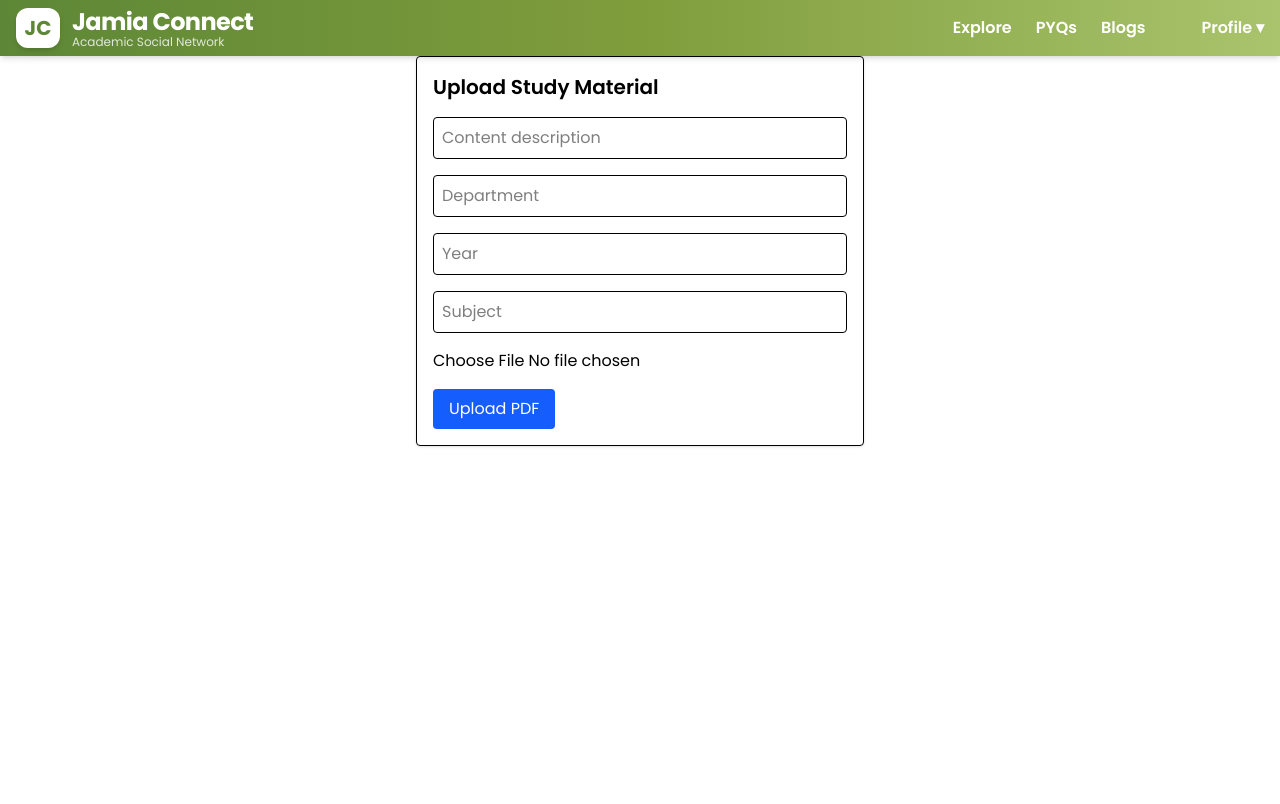
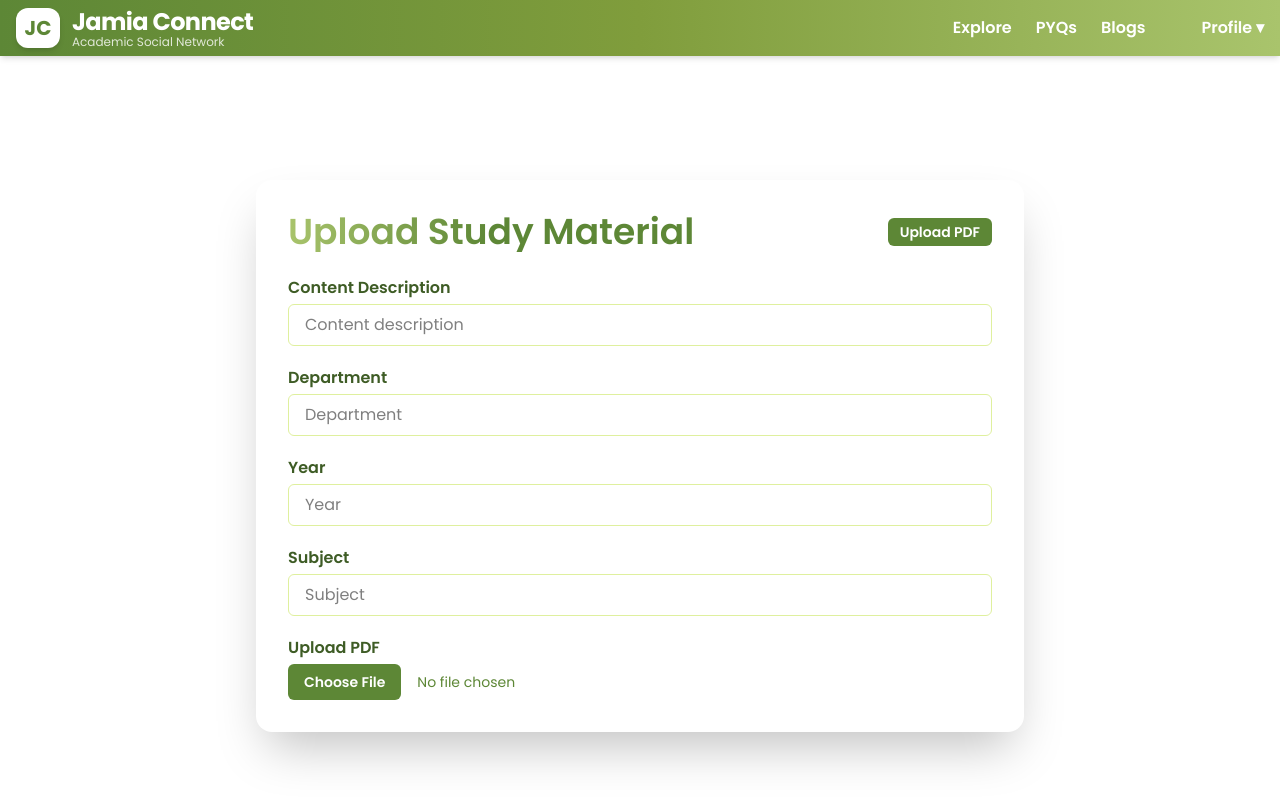
Before and after one commit to maneeq166/jamia-connect, a React (Vite) app in the folder frontend/: page /upload-pyq in a window 1280 px wide. Shown: the top 804 px of the page. Built offline with nearby package versions, Linux system fonts and the light colour scheme; sample sign-in values are in the browser's storage.

Commit message:
pyq section working

```diff
--- a/frontend/src/App.jsx
+++ b/frontend/src/App.jsx
@@ -19,6 +19,7 @@
 import Blog from "./pages/PostBlog.jsx";
 import BlogIndex from "./pages/BlogIndex.jsx";
 import SingleBlog from "./pages/SingleBlog.jsx";
+import HistoryOfJMI from "./pages/HistoryOfJMI.jsx";
 
 function App() {
   return (
@@ -65,6 +66,7 @@
                 <Blog/>
               </ProtectedRoutes>
               } />
+              <Route path="/history" element={<HistoryOfJMI/>}></Route>
               <Route path="/blog/:id" element={<SingleBlog/>}></Route>
             <Route path="/blogs" element={<BlogIndex/>}  />
             <Route path="/pyq-material" element={<Pyqs/>}></Route>
--- a/frontend/src/index.css
+++ b/frontend/src/index.css
@@ -2,7 +2,7 @@
 @import "tailwindcss";
 
 @theme{
---color-jmi-100: #F4FFC3;    /* very pale lime */
+--color-jmi-100: #F4FFC3 ;    /* very pale lime */
 --color-jmi-200: #E9F5D0;    /* soft green tint */
 --color-jmi-300: #DFF09E;    /* light lime highlight */
 --color-jmi-400: #A9C46C;    /* mild olive */
--- /dev/null
+++ b/frontend/src/pages/HistoryOfJMI.jsx
@@ -0,0 +1,9 @@
+import React from 'react'
+
+const HistoryOfJMI = () => {
+  return (
+    <div>HistoryOfJMI</div>
+  )
+}
+
+export default HistoryOfJMI
--- a/frontend/src/pages/Home.jsx
+++ b/frontend/src/pages/Home.jsx
@@ -5,6 +5,7 @@
 import { gsap } from "gsap";
 import { ScrollTrigger } from "gsap/ScrollTrigger";
 import Header from "../components/Header";
+import HistoryOfJMI from "./HistoryOfJMI";
 
 gsap.registerPlugin(ScrollTrigger);
 
@@ -123,52 +124,90 @@
           className="mt-20 bg-white/70 backdrop-blur-lg border border-[#A9C46C] rounded-xl p-6 shadow hover:shadow-2xl transition-shadow duration-300"
         >
           <div className="w-12 h-12 flex items-center justify-center rounded-lg  text-white text-2xl mb-4 mx-auto">
-    <img src="https://upload.wikimedia.org/wikipedia/en/d/df/Jamia_Millia_Islamia_Logo.svg" alt="" />
+            <img
+              src="https://upload.wikimedia.org/wikipedia/en/d/df/Jamia_Millia_Islamia_Logo.svg"
+              alt=""
+            />
           </div>
           <h2 className="text-2xl md:text-3xl font-bold text-[#5D8736] mb-4 text-center">
             About Jamia Millia Islamia
           </h2>
           <p className="text-[#5D8736] leading-relaxed text-justify">
             <strong>
-      <a href="https://en.wikipedia.org/wiki/Jamia_Millia_Islamia" target="_blank" rel="noopener noreferrer" className="hover:underline hover:text-green-800">
+              <a
+                href="https://en.wikipedia.org/wiki/Jamia_Millia_Islamia"
+                target="_blank"
+                rel="noopener noreferrer"
+                className="hover:underline hover:text-green-800"
+              >
                 Jamia Millia Islamia
               </a>
             </strong>{" "}
-    is a public and research university located in New Delhi, India. It was originally established in 1920 at Aligarh during the British Raj by prominent leaders such as{" "}
+            is a public and research university located in New Delhi, India. It
+            was originally established in 1920 at Aligarh during the British Raj
+            by prominent leaders such as{" "}
             <strong>
-      <a href="https://en.wikipedia.org/wiki/Maulana_Mohammad_Ali_Jauhar" target="_blank" rel="noopener noreferrer" className="hover:underline hover:text-green-800">
+              <a
+                href="https://en.wikipedia.org/wiki/Maulana_Mohammad_Ali_Jauhar"
+                target="_blank"
+                rel="noopener noreferrer"
+                className="hover:underline hover:text-green-800"
+              >
                 Maulana Mohammad Ali Jauhar
               </a>
             </strong>
             ,{" "}
             <strong>
-      <a href="https://en.wikipedia.org/wiki/Hakim_Ajmal_Khan" target="_blank" rel="noopener noreferrer" className="hover:underline hover:text-green-800">
+              <a
+                href="https://en.wikipedia.org/wiki/Hakim_Ajmal_Khan"
+                target="_blank"
+                rel="noopener noreferrer"
+                className="hover:underline hover:text-green-800"
+              >
                 Hakim Ajmal Khan
               </a>
             </strong>
             , and{" "}
             <strong>
-      <a href="https://en.wikipedia.org/wiki/Mahmud_Hasan_Deobandi" target="_blank" rel="noopener noreferrer" className="hover:underline hover:text-green-800">
+              <a
+                href="https://en.wikipedia.org/wiki/Mahmud_Hasan_Deobandi"
+                target="_blank"
+                rel="noopener noreferrer"
+                className="hover:underline hover:text-green-800"
+              >
                 Mahmud Hasan Deobandi
               </a>
             </strong>
-    .
-    The university moved to its current location in Okhla, Delhi in 1935.
+            . The university moved to its current location in Okhla, Delhi in
+            1935.
             <br />
             <br />
-    In 1962, it was declared a deemed university by the University Grants Commission, and later in 1988, it was granted the status of a central university by an Act of the Indian Parliament.
+            In 1962, it was declared a deemed university by the University
+            Grants Commission, and later in 1988, it was granted the status of a
+            central university by an Act of the Indian Parliament.
             <br />
             <br />
-    With a strong foundation rooted in self-reliance, education, and national service,{" "}
+            With a strong foundation rooted in self-reliance, education, and
+            national service,{" "}
             <strong>
-      <a href="https://en.wikipedia.org/wiki/Jamia_Millia_Islamia" target="_blank" rel="noopener noreferrer" className="hover:underline hover:text-green-800">
+              <a
+                href="https://en.wikipedia.org/wiki/Jamia_Millia_Islamia"
+                target="_blank"
+                rel="noopener noreferrer"
+                className="hover:underline hover:text-green-800"
+              >
                 Jamia
               </a>
             </strong>{" "}
-    has grown into a modern center of learning that promotes academic excellence, research, and inclusive development.
+            has grown into a modern center of learning that promotes academic
+            excellence, research, and inclusive development.
           </p>
+          <Link to="/history" className="font-bold text-l text-jmi-600 mt-5 relative right-0">
+  FOR FULL HISTORY CLICK HERE
+</Link>
+
+
         </div>
-
       </div>
     </div>
   );
@@ -176,15 +215,17 @@
 
 export default Home;
 
-
-
-{/* <div className="min-h-screen w-full relative">
-  {/* Radial Gradient Background */}
+{
+  /* <div className="min-h-screen w-full relative">
+  {/* Radial Gradient Background */
+}
 // <div
 //   className="absolute inset-0 z-0"
 //   style={{
 //     background: "radial-gradient(125% 125% at 50% 10%, #fff 40%, #6366f1 100%)",
 //   }}
 // />
-     {/* Your Content/Components */}
+{
+  /* Your Content/Components */
+}
 // </div> */}
--- a/frontend/src/pages/UploadPyq.jsx
+++ b/frontend/src/pages/UploadPyq.jsx
@@ -57,66 +57,122 @@
   };
 
   return (
-    <div className="max-w-md mx-auto p-4 border rounded shadow">
-      <h2 className="text-xl font-semibold mb-4">Upload Study Material</h2>
+  <div className="min-h-screen flex items-center justify-center px-3 py-8">
+    <div className="rounded-2xl shadow-2xl w-full max-w-3xl p-8 space-y-6 bg-white">
+      <div className="flex justify-between items-center">
+        <h2 className="text-4xl font-semibold bg-gradient-to-r from-jmi-400 via-jmi-600 to-jmi-600 bg-clip-text text-transparent">
+          Upload Study Material
+        </h2>
+        <button
+          type="submit"
+          form="uploadForm"
+          className="bg-jmi-600 text-white px-3 py-1 rounded-md text-sm font-semibold hover:bg-jmi-500 cursor-pointer"
+        >
+          Upload PDF
+        </button>
+      </div>
 
-      <form onSubmit={handleSubmit} className="space-y-4">
+      <form
+        id="uploadForm"
+        onSubmit={handleSubmit}
+        className="space-y-5"
+      >
+        <div>
+          <label
+            htmlFor="content"
+            className="block text-md text-jmi-700 font-semibold mb-1"
+          >
+            Content Description
+          </label>
           <input
             type="text"
             name="content"
             placeholder="Content description"
             value={formData.content}
             onChange={handleChange}
-          className="w-full border p-2 rounded"
+            className="w-full px-4 py-2 border border-jmi-300 rounded-md focus:outline-none focus:ring-2 focus:ring-jmi-600"
             required
           />
+        </div>
+
+        <div>
+          <label
+            htmlFor="department"
+            className="block text-md text-jmi-700 font-semibold mb-1"
+          >
+            Department
+          </label>
           <input
             type="text"
             name="department"
             placeholder="Department"
             value={formData.department}
             onChange={handleChange}
-          className="w-full border p-2 rounded"
+            className="w-full px-4 py-2 border border-jmi-300 rounded-md focus:outline-none focus:ring-2 focus:ring-jmi-600"
             required
           />
+        </div>
+
+        <div>
+          <label
+            htmlFor="year"
+            className="block text-md text-jmi-700 font-semibold mb-1"
+          >
+            Year
+          </label>
           <input
             type="text"
             name="year"
             placeholder="Year"
             value={formData.year}
             onChange={handleChange}
-          className="w-full border p-2 rounded"
+            className="w-full px-4 py-2 border border-jmi-300 rounded-md focus:outline-none focus:ring-2 focus:ring-jmi-600"
             required
           />
+        </div>
+
+        <div>
+          <label
+            htmlFor="subject"
+            className="block text-md text-jmi-700 font-semibold mb-1"
+          >
+            Subject
+          </label>
           <input
             type="text"
             name="subject"
             placeholder="Subject"
             value={formData.subject}
             onChange={handleChange}
-          className="w-full border p-2 rounded"
+            className="w-full px-4 py-2 border border-jmi-300 rounded-md focus:outline-none focus:ring-2 focus:ring-jmi-600"
             required
           />
+        </div>
 
+        <div>
+          <label
+            htmlFor="file"
+            className="block text-md text-jmi-700 font-semibold mb-1"
+          >
+            Upload PDF
+          </label>
           <input
             type="file"
             accept="application/pdf"
             onChange={handleFileChange}
-          className="w-full"
+            className="block w-full text-sm text-jmi-600 file:mr-4 file:py-2 file:px-4 file:rounded-md file:border-0 file:text-sm file:font-semibold file:bg-jmi-600 file:text-white hover:file:bg-jmi-700"
             required
           />
-
-        <button
-          type="submit"
-          className="bg-blue-600 text-white py-2 px-4 rounded hover:bg-blue-700"
-        >
-          Upload PDF
-        </button>
+        </div>
       </form>
 
-      {status && <p className="mt-4 text-center text-sm">{status}</p>}
+      {status && (
+        <p className="mt-4 text-center text-sm text-jmi-700">{status}</p>
+      )}
+    </div>
   </div>
 );
+
 };
 
 export default UploadPyq;
```
Lines whose indentation alone changed are shown as unchanged.
